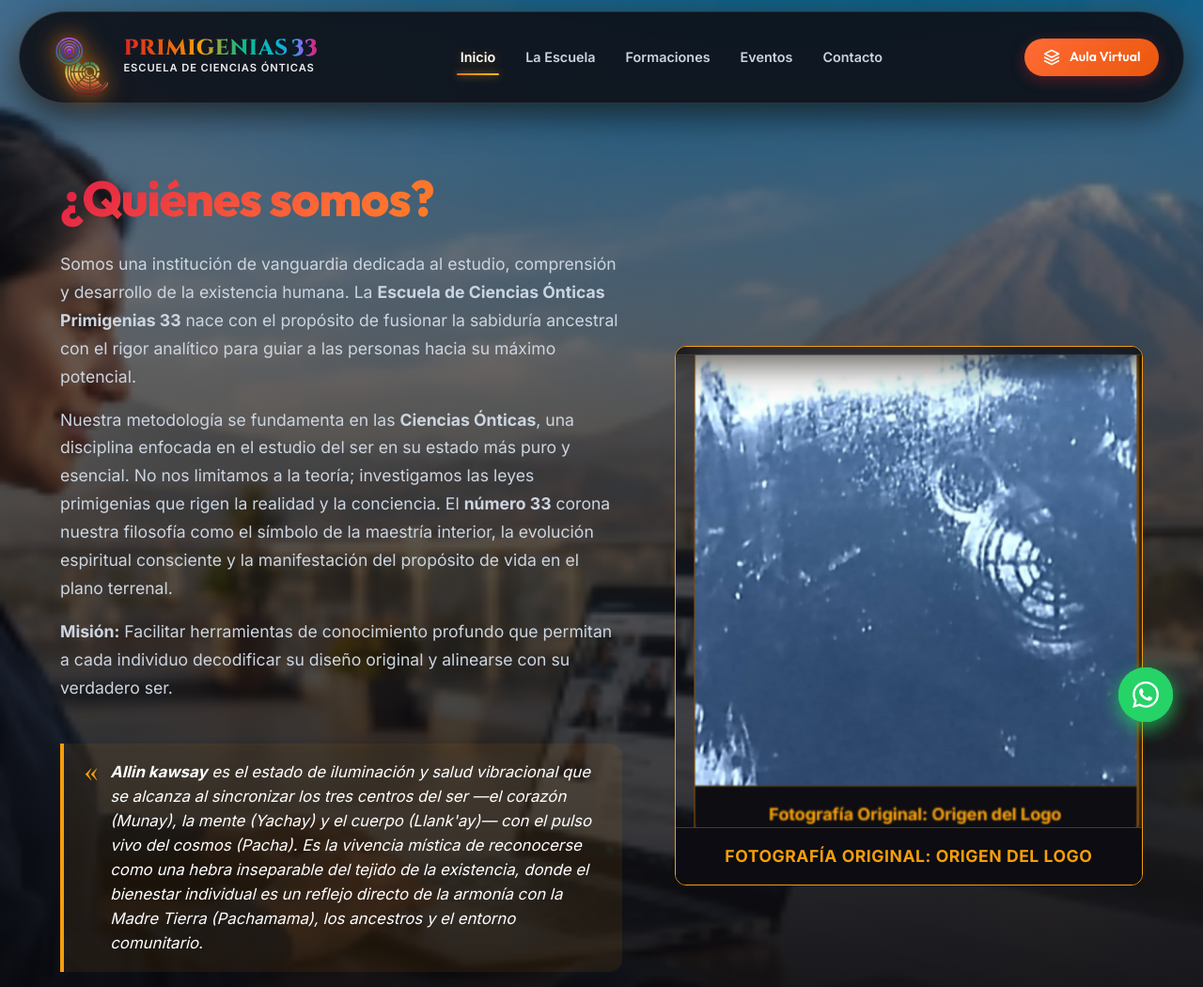
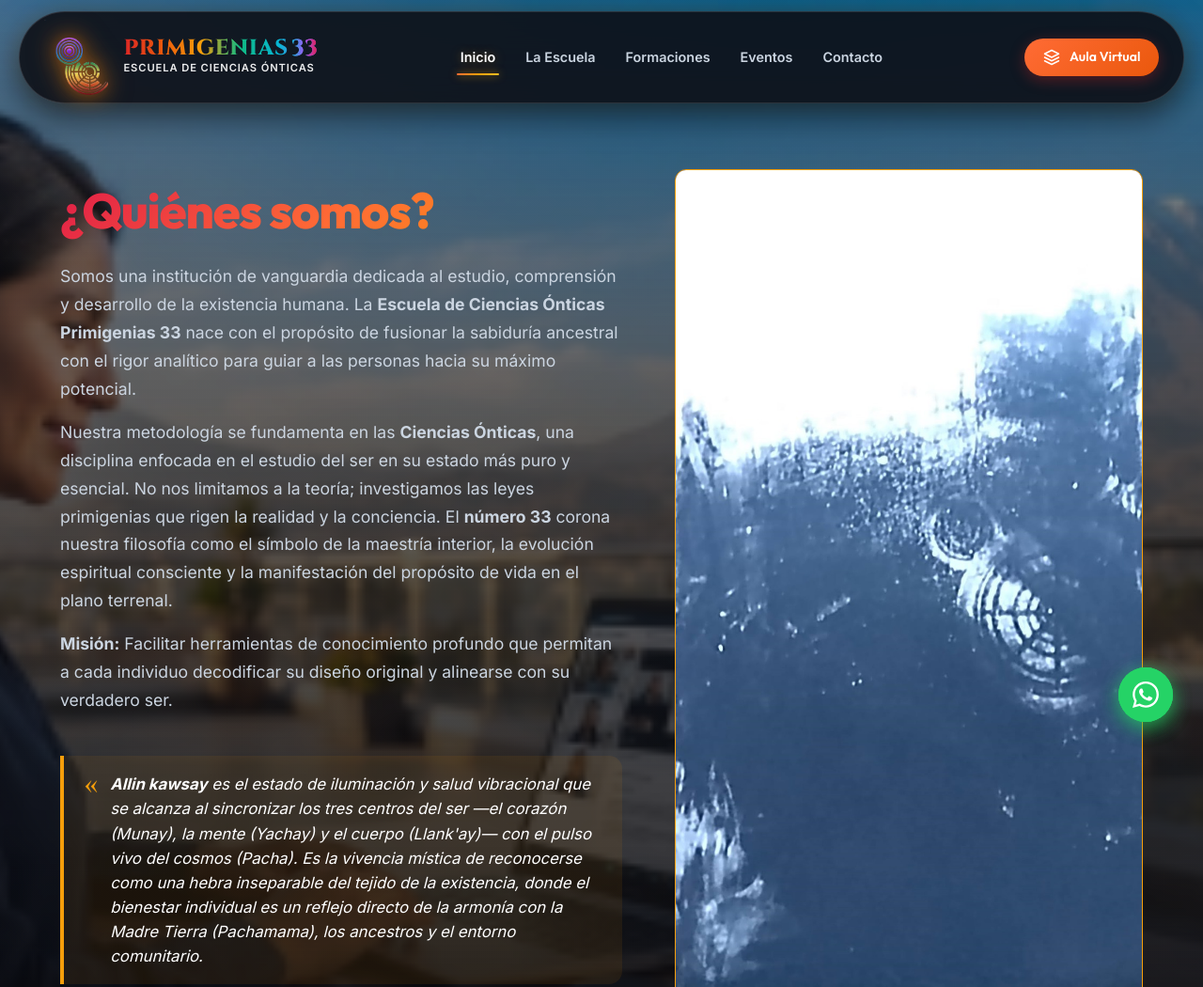
Before and after one commit to MendozaEmerson/Proyecto-Primigenias-33, an Astro site in the folder Crisol/: page / in a window 1280 px wide. Shown: the top 1050 px of the page at 94% size. Built offline with nearby package versions, Linux system fonts and the light colour scheme; Astro itself is replaced by a stand-in of ours; no server answers.

Commit message:
Usar la imagen .jpg original para el emblema sagrado

```diff
--- a/Crisol/src/components/home/HeroSection.astro
+++ b/Crisol/src/components/home/HeroSection.astro
@@ -47,7 +47,7 @@ const omarCard = integrantes.find(i => i.nombre.toLowerCase().includes('omar'))
     <div class="hero-image-column">
       <div class="director-card" style="border: 1px solid var(--accent-gold); border-radius: 12px; overflow: hidden; background: #0c0c12;">
         <div class="director-img-wrapper" style="width: 100%; height: auto;">
-          <img src="/images/origen-emblema-sagrado.png" alt="Fotografía Original: Origen del Logo" class="director-img" style="width: 100%; height: auto; object-fit: contain; display: block;" />
+          <img src="/images/origen-emblema-sagrado.jpg" alt="Fotografía Original: Origen del Logo" class="director-img" style="width: 100%; height: auto; object-fit: contain; display: block;" />
         </div>
         <div class="director-caption-bar" style="background: #0c0c12; padding: 1rem; text-align: center; border-top: 1px solid rgba(255,165,0,0.3);">
           <span class="director-title" style="color: var(--accent-gold); font-size: 1.1rem; font-weight: 700;">Fotografía Original: Origen del Logo</span>
```
